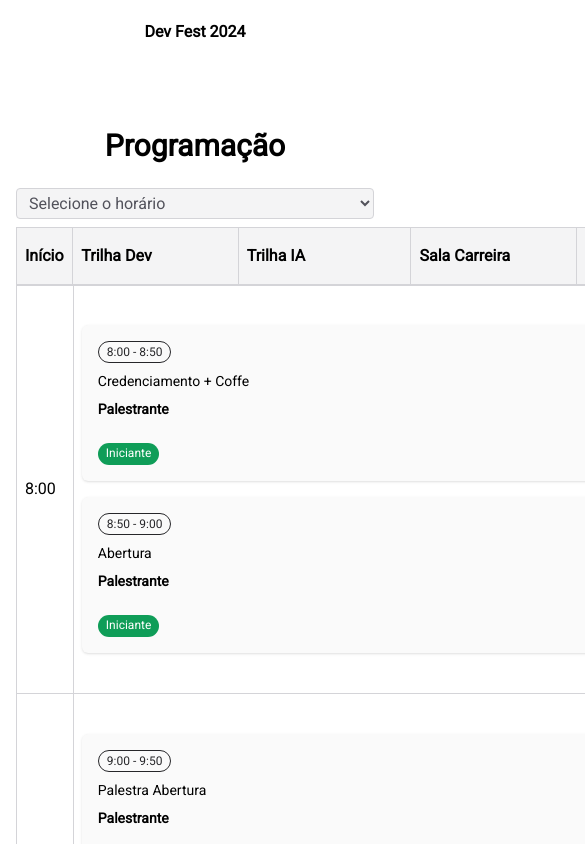
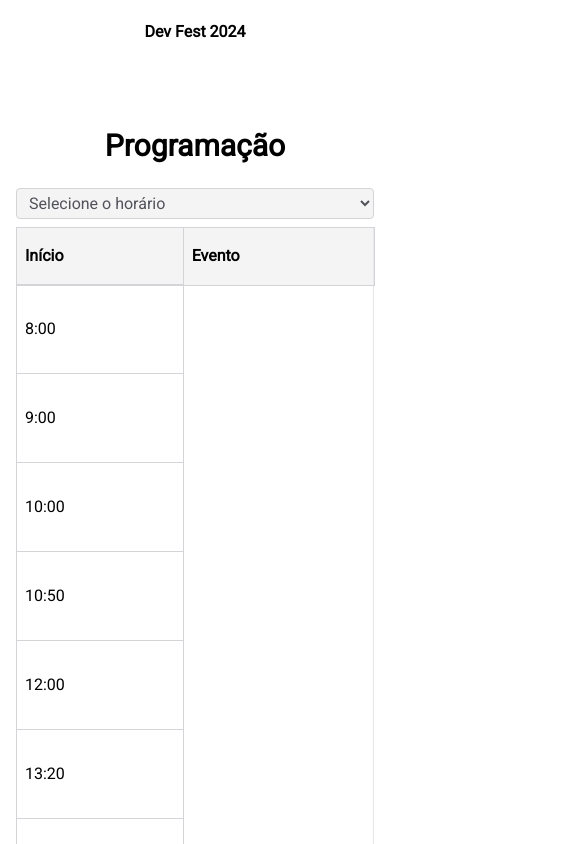
Before and after one commit to marialmeida1/site-devfest-hospedado, a Next.js app: page /schedule in a window 390 px wide. Shown: the top 844 px of the page, 585 px wide, since content can reach past the window. Built offline with nearby package versions, Linux system fonts and the light colour scheme.

Commit message:
feat: criando select

```diff
--- a/src/app/components/schedule/Table.tsx
+++ b/src/app/components/schedule/Table.tsx
@@ -7,14 +7,15 @@ export default function Table() {
       <thead className={`${styles["sticky_header"]}`}>
         <tr>
           <th className="py-4 px-2 text-left">Início</th>
-          <th className="py-4 px-2 text-left">Trilha Dev</th>
-          <th className="py-4 px-2 text-left">Trilha IA</th>
-          <th className="py-4 px-2 text-left">Sala Carreira</th>
-          <th className="py-4 px-2 text-left">Workshop</th>
+          <th className="py-4 px-2 text-left hidden md:table-cell">Trilha Dev</th>
+          <th className="py-4 px-2 text-left hidden md:table-cell">Trilha IA</th>
+          <th className="py-4 px-2 text-left hidden md:table-cell">Sala Carreira</th>
+          <th className="py-4 px-2 text-left hidden md:table-cell">Workshop</th>
+          <th className="py-4 px-2 text-left md:hidden" colSpan={4}>Evento</th>
         </tr>
       </thead>
-      <tbody>
-        <TableLine />
+      <tbody className="">
+        <TableLine/>
       </tbody>
     </table>
   );
--- a/src/app/components/schedule/TableLine.tsx
+++ b/src/app/components/schedule/TableLine.tsx
@@ -74,7 +74,7 @@ export default function TableLine() {
             j >= 1 ? (
               <td
                 key={j}
-                className="py-10 h-80 px-2 text-left border border-zinc-300 space-y-4"
+                className="py-10 h-80 px-2 text-left border border-zinc-300 space-y-4 hidden md:table-cell"
                 colSpan={el.colspan}
               >
                 {Array.from({ length: el.div }).map((_, k) => (
```
